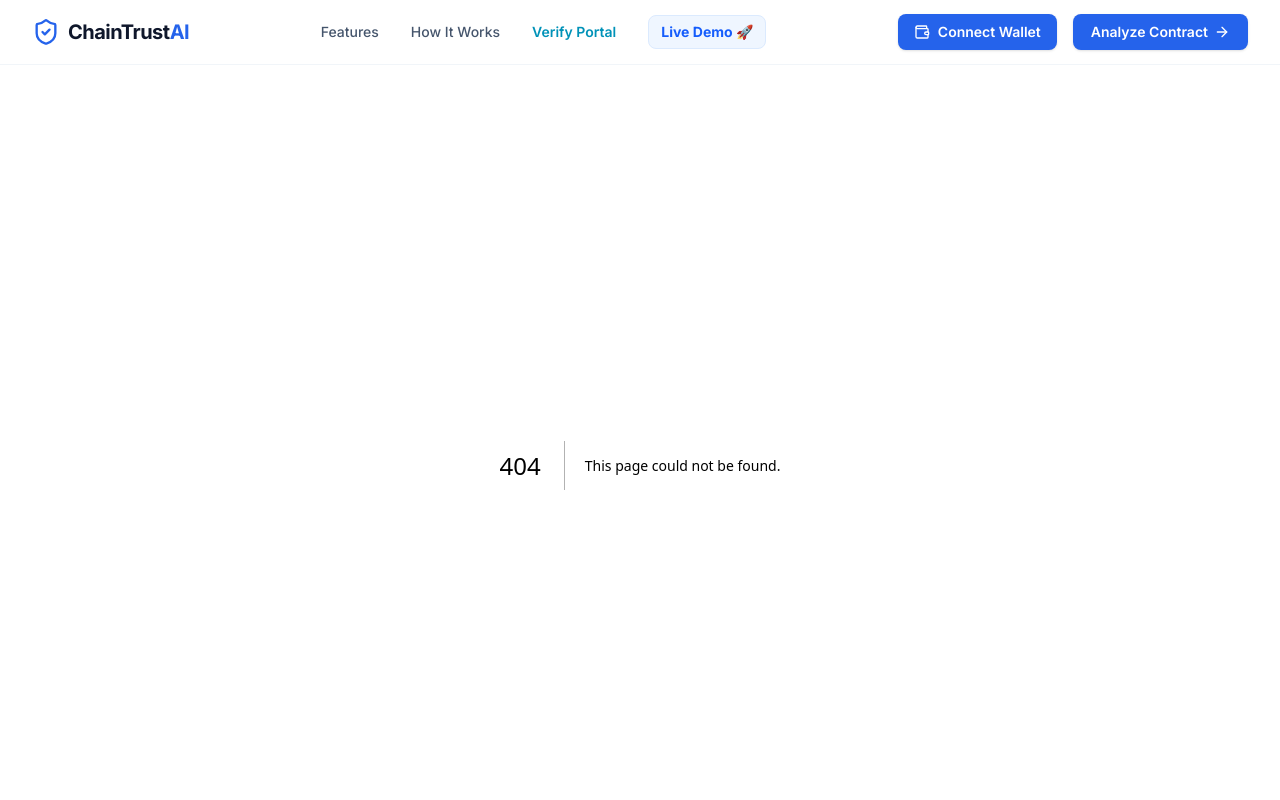
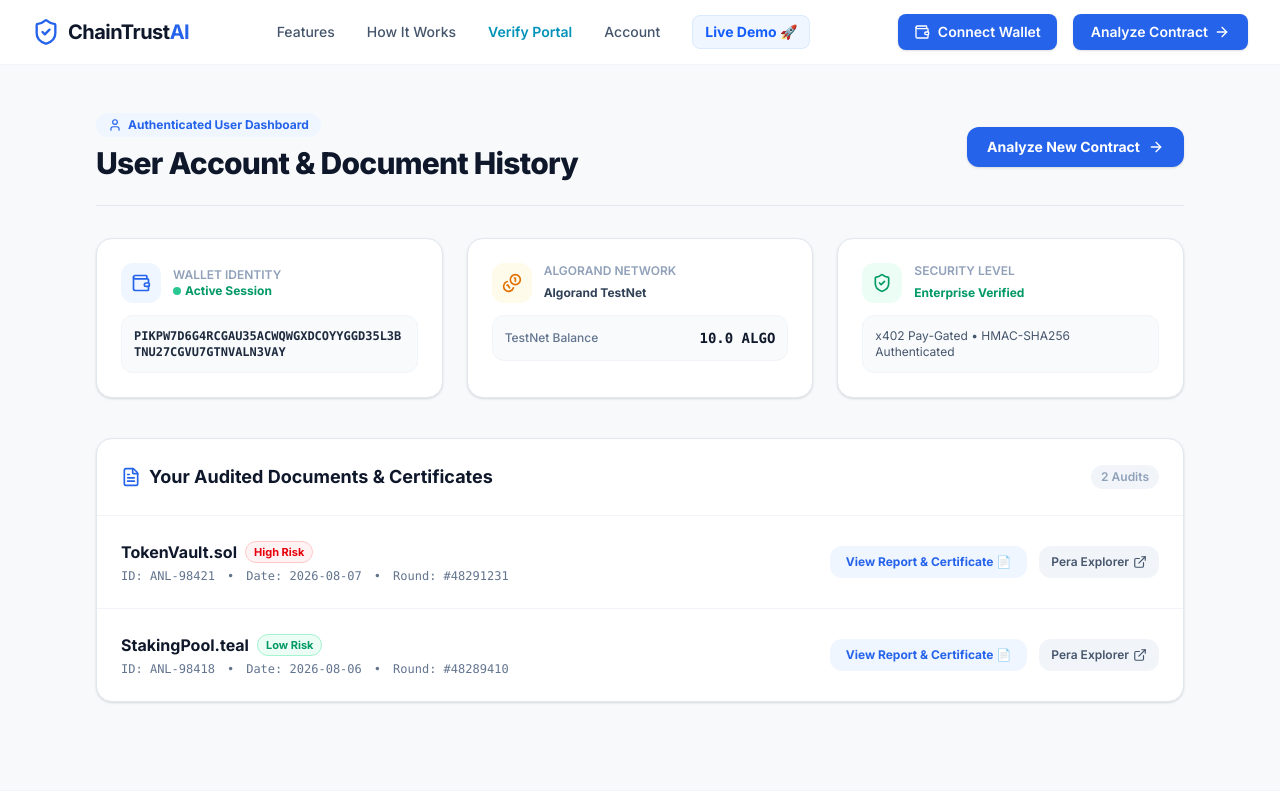
Before and after one commit to CraftYourSystems/ChainTrust-AI, a Next.js app: page /account in a window 1280 px wide. Before the commit this address had no page. Shown: the top 800 px of the page. Built offline with nearby package versions, Linux system fonts and the light colour scheme.

Commit message:
feat: add User Account Dashboard (/account) to check session, balance, and document history

```diff
--- /dev/null
+++ b/src/app/account/page.tsx
@@ -0,0 +1,187 @@
+"use client";
+
+import React, { useState, useEffect } from "react";
+import Link from "next/link";
+import {
+  User,
+  Wallet,
+  ShieldCheck,
+  FileText,
+  ExternalLink,
+  Clock,
+  Coins,
+  CheckCircle2,
+  ArrowRight,
+  Shield
+} from "lucide-react";
+import { useWalletIdentity } from "@/blockchain/wallet/hooks/useWalletIdentity";
+
+interface AuditHistoryItem {
+  id: string;
+  contractName: string;
+  date: string;
+  riskLevel: "Low" | "Medium" | "High";
+  txId: string;
+  confirmedRound: number;
+}
+
+export default function UserAccountPage() {
+  const { address, status } = useWalletIdentity();
+  const activeAddr = address || "PIKPW7D6G4RCGAU35ACWQWGXDCOYYGGD35L3BTNU27CGVU7GTNVALN3VAY";
+
+  const [history, setHistory] = useState<AuditHistoryItem[]>([
+    {
+      id: "ANL-98421",
+      contractName: "TokenVault.sol",
+      date: "2026-08-07",
+      riskLevel: "High",
+      txId: "F5X4J9A2K7839102938472910293847281903847",
+      confirmedRound: 48291231,
+    },
+    {
+      id: "ANL-98418",
+      contractName: "StakingPool.teal",
+      date: "2026-08-06",
+      riskLevel: "Low",
+      txId: "A910238472910293847281903847F5X4J9A2K78",
+      confirmedRound: 48289410,
+    },
+  ]);
+
+  return (
+    <div className="max-w-6xl mx-auto px-4 sm:px-6 lg:px-8 py-12">
+      {/* Header */}
+      <div className="flex flex-col sm:flex-row justify-between sm:items-center gap-4 mb-8 pb-6 border-b border-slate-200">
+        <div>
+          <div className="inline-flex items-center gap-1.5 px-3 py-1 rounded-full bg-blue-50 text-brand-primary text-xs font-bold mb-2">
+            <User className="h-3.5 w-3.5" />
+            Authenticated User Dashboard
+          </div>
+          <h1 className="text-2xl sm:text-3xl font-extrabold text-slate-900 tracking-tight">
+            User Account & Document History
+          </h1>
+        </div>
+
+        <Link
+          href="/upload"
+          className="inline-flex items-center justify-center gap-2 px-5 py-2.5 text-sm font-bold text-white bg-brand-primary hover:bg-blue-700 transition rounded-xl shadow-sm"
+        >
+          Analyze New Contract
+          <ArrowRight className="h-4 w-4" />
+        </Link>
+      </div>
+
+      {/* Account Info Grid */}
+      <div className="grid grid-cols-1 md:grid-cols-3 gap-6 mb-10">
+        {/* Wallet Address Card */}
+        <div className="bg-white p-6 rounded-2xl border border-slate-200 shadow-sm">
+          <div className="flex items-center gap-3 mb-3">
+            <div className="p-2.5 bg-blue-50 text-brand-primary rounded-xl">
+              <Wallet className="h-5 w-5" />
+            </div>
+            <div>
+              <span className="text-xs font-semibold text-slate-400 block uppercase">Wallet Identity</span>
+              <span className="text-xs font-bold text-emerald-600 flex items-center gap-1">
+                <span className="h-2 w-2 rounded-full bg-emerald-500 animate-pulse" />
+                Active Session
+              </span>
+            </div>
+          </div>
+          <span className="font-mono text-xs font-bold text-slate-800 break-all select-all block bg-slate-50 p-3 rounded-xl border border-slate-100">
+            {activeAddr}
+          </span>
+        </div>
+
+        {/* Balance & Network Card */}
+        <div className="bg-white p-6 rounded-2xl border border-slate-200 shadow-sm">
+          <div className="flex items-center gap-3 mb-3">
+            <div className="p-2.5 bg-amber-50 text-amber-600 rounded-xl">
+              <Coins className="h-5 w-5" />
+            </div>
+            <div>
+              <span className="text-xs font-semibold text-slate-400 block uppercase">Algorand Network</span>
+              <span className="text-xs font-bold text-slate-700">Algorand TestNet</span>
+            </div>
+          </div>
+          <div className="bg-slate-50 p-3 rounded-xl border border-slate-100 flex justify-between items-center">
+            <span className="text-xs text-slate-500 font-medium">TestNet Balance</span>
+            <span className="text-sm font-extrabold text-slate-900 font-mono">10.0 ALGO</span>
+          </div>
+        </div>
+
+        {/* Security & Verification Card */}
+        <div className="bg-white p-6 rounded-2xl border border-slate-200 shadow-sm">
+          <div className="flex items-center gap-3 mb-3">
+            <div className="p-2.5 bg-emerald-50 text-emerald-600 rounded-xl">
+              <ShieldCheck className="h-5 w-5" />
+            </div>
+            <div>
+              <span className="text-xs font-semibold text-slate-400 block uppercase">Security Level</span>
+              <span className="text-xs font-bold text-emerald-600">Enterprise Verified</span>
+            </div>
+          </div>
+          <div className="bg-slate-50 p-3 rounded-xl border border-slate-100 text-xs text-slate-600">
+            x402 Pay-Gated • HMAC-SHA256 Authenticated
+          </div>
+        </div>
+      </div>
+
+      {/* Document & Audit History Section */}
+      <div className="bg-white rounded-2xl border border-slate-200 shadow-sm overflow-hidden mb-10">
+        <div className="p-6 border-b border-slate-100 flex justify-between items-center">
+          <div className="flex items-center gap-2">
+            <FileText className="h-5 w-5 text-brand-primary" />
+            <h2 className="text-lg font-bold text-slate-900">Your Audited Documents & Certificates</h2>
+          </div>
+          <span className="text-xs font-semibold text-slate-400 bg-slate-100 px-2.5 py-1 rounded-full">
+            {history.length} Audits
+          </span>
+        </div>
+
+        <div className="divide-y divide-slate-100">
+          {history.map((item) => (
+            <div key={item.id} className="p-6 hover:bg-slate-50/60 transition flex flex-col sm:flex-row justify-between sm:items-center gap-4">
+              <div className="space-y-1">
+                <div className="flex items-center gap-2">
+                  <span className="font-bold text-slate-900 text-base">{item.contractName}</span>
+                  <span className={`text-[11px] font-bold px-2 py-0.5 rounded-full border ${
+                    item.riskLevel === "High"
+                      ? "bg-red-50 text-red-600 border-red-200"
+                      : "bg-emerald-50 text-emerald-600 border-emerald-200"
+                  }`}>
+                    {item.riskLevel} Risk
+                  </span>
+                </div>
+                <div className="flex items-center gap-3 text-xs text-slate-500 font-mono">
+                  <span>ID: {item.id}</span>
+                  <span>•</span>
+                  <span>Date: {item.date}</span>
+                  <span>•</span>
+                  <span>Round: #{item.confirmedRound}</span>
+                </div>
+              </div>
+
+              <div className="flex items-center gap-3">
+                <Link
+                  href={`/report/${item.id}`}
+                  className="px-4 py-2 text-xs font-bold text-brand-primary bg-blue-50 hover:bg-blue-100 rounded-xl transition"
+                >
+                  View Report & Certificate 📄
+                </Link>
+                <a
+                  href={`https://testnet.explorer.perawallet.app/tx/${item.txId}`}
+                  target="_blank"
+                  rel="noopener noreferrer"
+                  className="px-3 py-2 text-xs font-semibold text-slate-600 bg-slate-100 hover:bg-slate-200 rounded-xl transition flex items-center gap-1"
+                >
+                  Pera Explorer
+                  <ExternalLink className="h-3.5 w-3.5" />
+                </a>
+              </div>
+            </div>
+          ))}
+        </div>
+      </div>
+    </div>
+  );
+}
--- a/src/components/layout/Navbar.tsx
+++ b/src/components/layout/Navbar.tsx
@@ -39,6 +39,9 @@ export const Navbar: React.FC = () => {
             <Link href="/verify" className="text-sm font-semibold text-cyan-600 hover:text-cyan-700 transition-colors">
               Verify Portal
             </Link>
+            <Link href="/account" className="text-sm font-medium text-slate-600 hover:text-brand-primary transition-colors">
+              Account
+            </Link>
             <Link href="/demo" className="text-sm font-bold text-blue-600 bg-blue-50 px-3 py-1.5 rounded-lg border border-blue-100 hover:bg-blue-100 transition-colors">
               Live Demo 🚀
             </Link>
```
